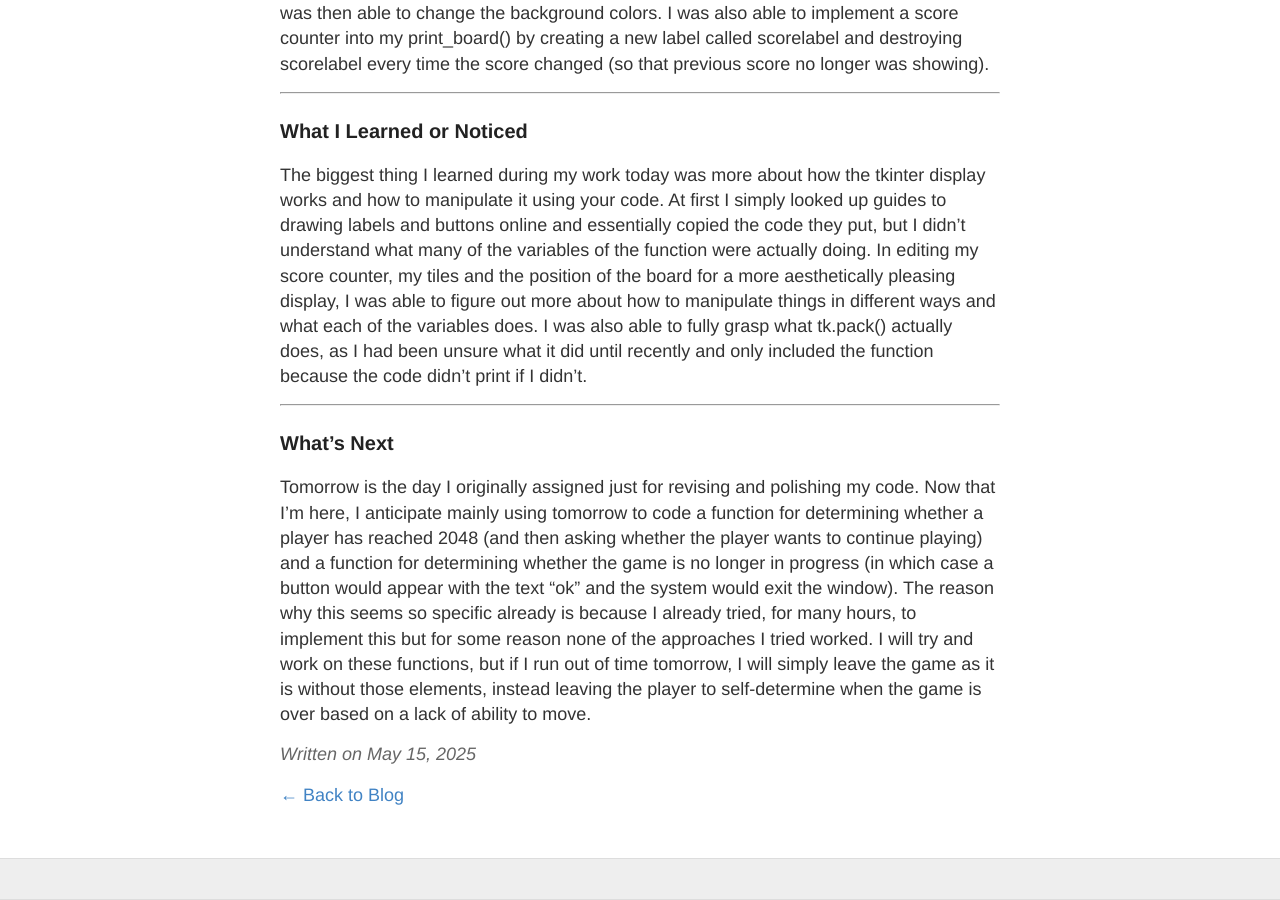
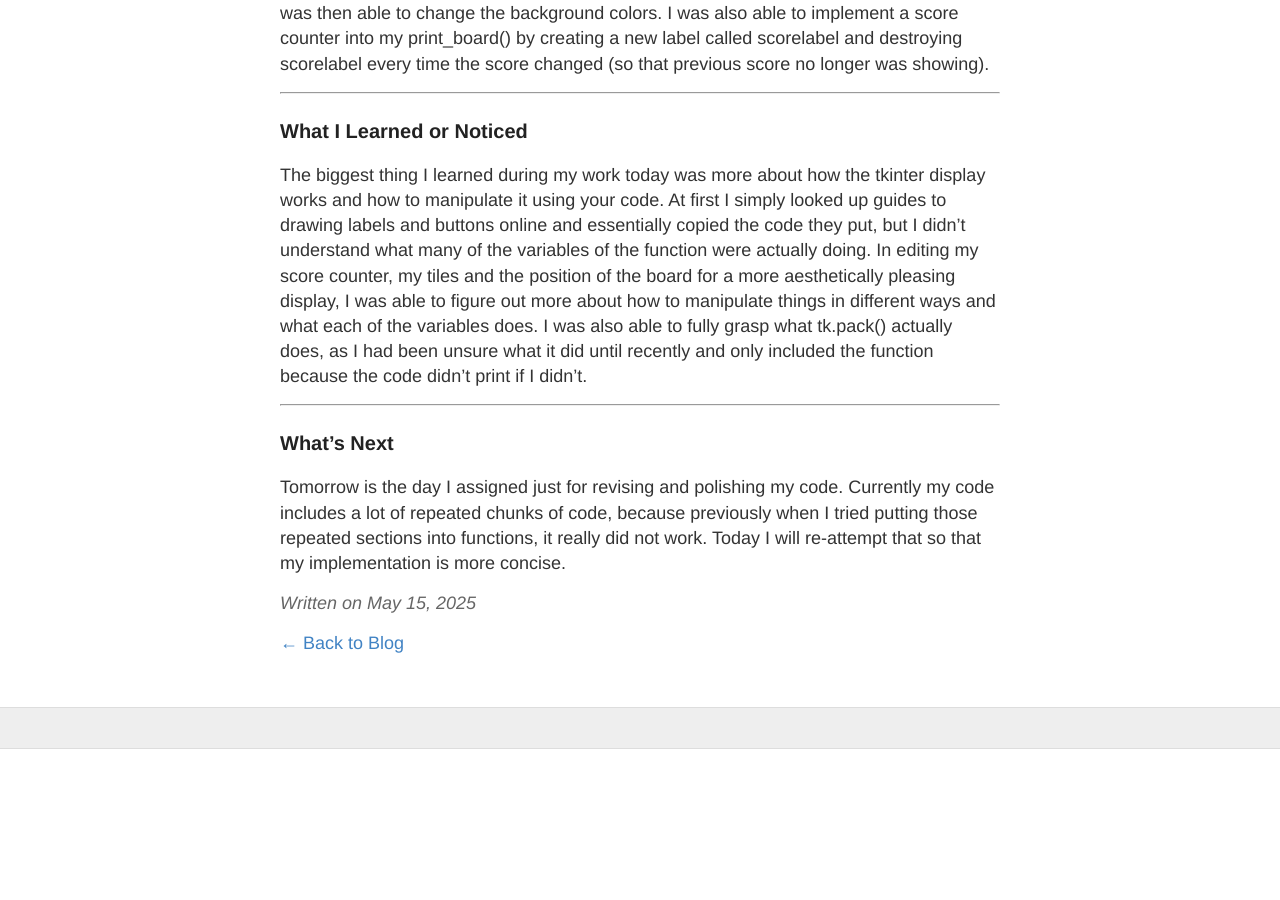
Before and after one commit to sophiachen120/sophiachen120.github.io, a Jekyll site: the page built from _posts/2025-05-15-day4.md, in a window 1280 px wide and 900 px high, scrolled down 809 px. Built offline with Jekyll 4.4.1, drawn with Linux system fonts in a browser that asks for light colours; after the commit the page ends 1558 px from its top, so only the background shows below that.

Commit message:
Update 2025-05-15-day4.md

```diff
--- a/_posts/2025-05-15-day4.md
+++ b/_posts/2025-05-15-day4.md
@@ -25,4 +25,4 @@ The biggest thing I learned during my work today was more about how the tkinter
 
 ### What's Next
 
-Tomorrow is the day I originally assigned just for revising and polishing my code. Now that I'm here, I anticipate mainly using tomorrow to code a function for determining whether a player has reached 2048 (and then asking whether the player wants to continue playing) and a function for determining whether the game is no longer in progress (in which case a button would appear with the text "ok" and the system would exit the window). The reason why this seems so specific already is because I already tried, for many hours, to implement this but for some reason none of the approaches I tried worked. I will try and work on these functions, but if I run out of time tomorrow, I will simply leave the game as it is without those elements, instead leaving the player to self-determine when the game is over based on a lack of ability to move.
+Tomorrow is the day I  assigned just for revising and polishing my code. Currently my code includes a lot of repeated chunks of code, because previously when I tried putting those repeated sections into functions, it really did not work. Today I will re-attempt that so that my implementation is more concise.
```
